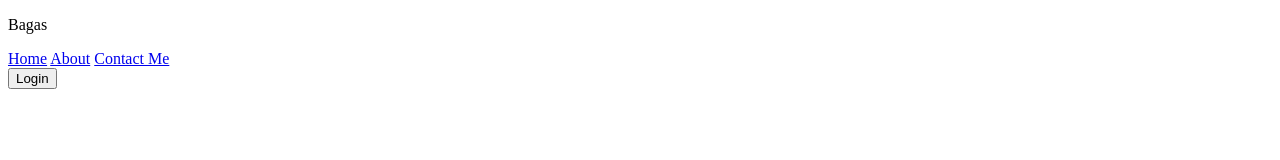
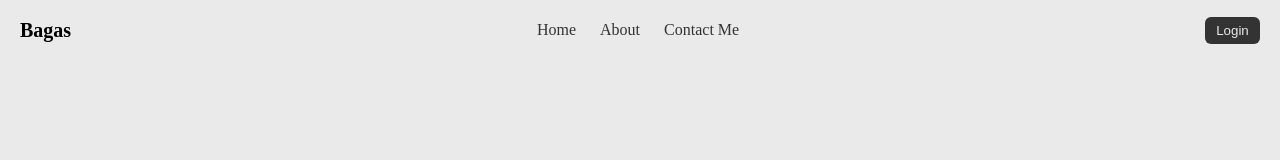
Before and after one commit to BagasAjiSadewo/Coba-spck, a plain HTML site: page navbar/index.html in a window 1280 px wide. Drawn offline with Linux system fonts and the light colour scheme.

Commit message:
menambahkan file style.css

```diff
--- a/navbar/index.html
+++ b/navbar/index.html
@@ -1,10 +1,10 @@
 <!DOCTYPE html>
 <html>
-
 <head>
     <meta charset="UTF-8">
     <meta name="viewport" content="width=device-width, initial-scale=1">
-    <title></title>
+    <title>NAVBAR</title>
+    <link rel="stylesheet" href="style.css">
 </head>
 
 <body>
@@ -30,5 +30,4 @@
     </div>
 
 </body>
-
 </html>
--- /dev/null
+++ b/navbar/style.css
@@ -0,0 +1,53 @@
+*, body, html{
+    padding: 0;
+    margin: 0;
+    box-sizing: border-box;
+}
+
+body{
+    background-color: #eaeaea;
+}
+
+.container{
+    display: flex;
+    width: 100%;
+    height: 100vh;
+}
+
+.wrapper{
+    display: flex;
+    justify-content: space-between;
+    align-items: center;
+    width: 100%;
+    padding: 20px;
+    height: 60px;
+}
+
+.nav-logo p{
+    font-size: 20px;
+    font-weight: bold;
+}
+
+.nav-menu a{
+    text-decoration: none;
+    color: #333;
+    margin: 10px;
+}
+
+.nav-menu a:hover{
+    color: orange;
+}
+
+.nav-btn{
+    padding: 6px;
+    border: none;
+    outline: none;
+    background-color: #333;
+    color: #eaeaea;
+    border-radius: 6px;
+    width: 55px;
+}
+
+.nav-btn:hover{
+    color: orange;
+}
```
